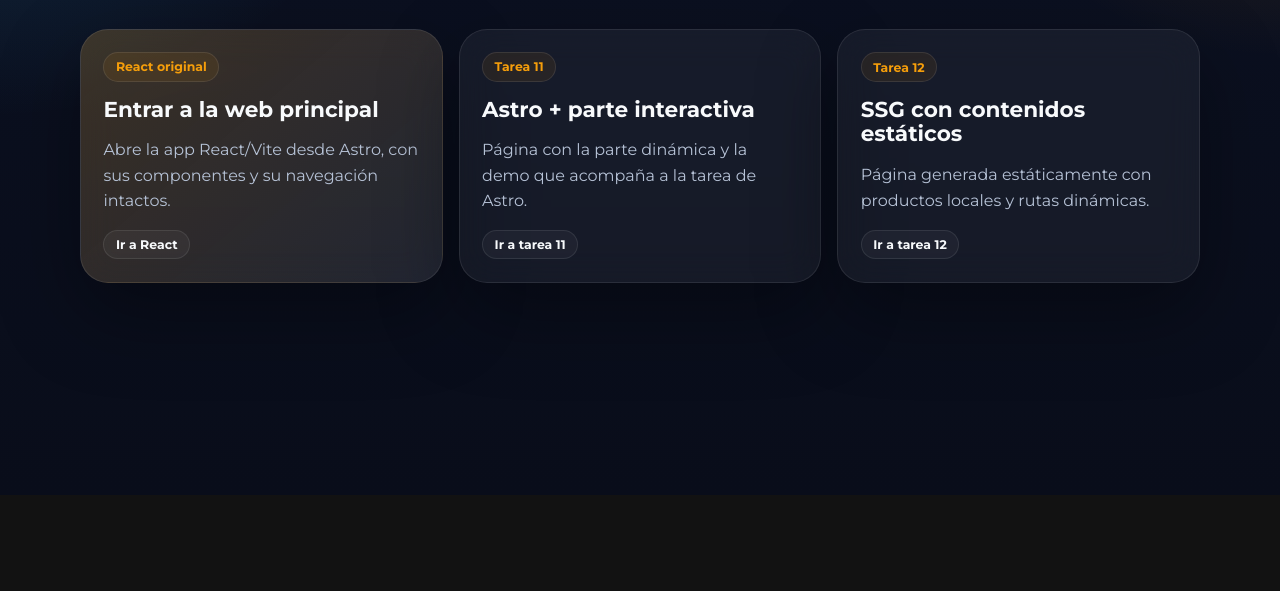
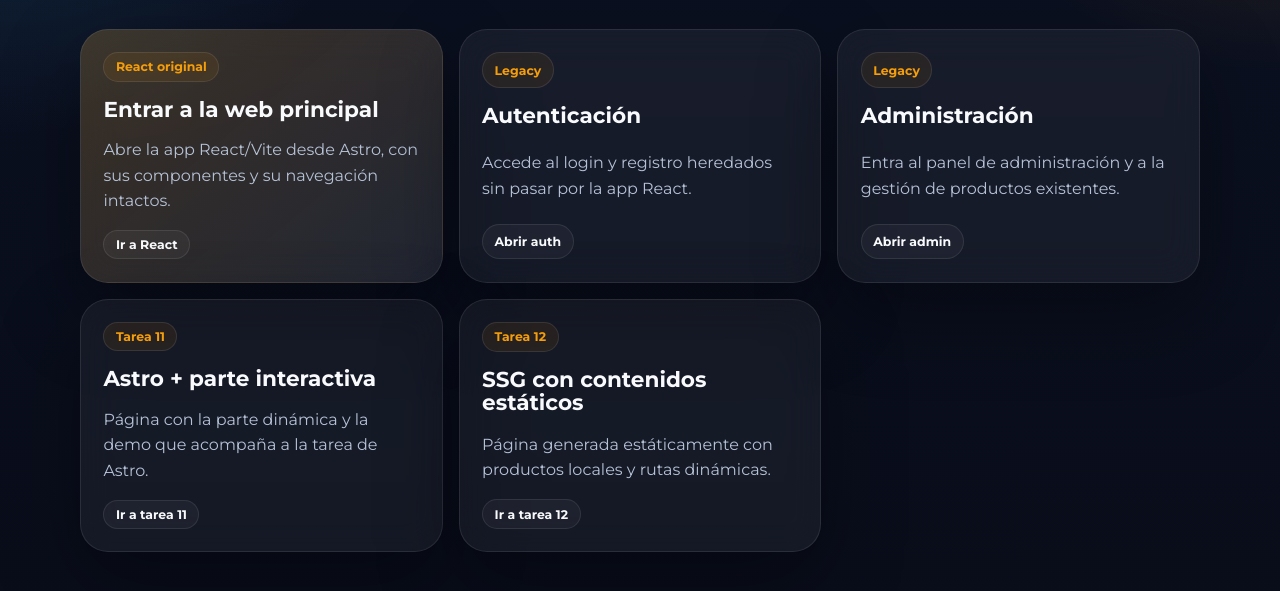
Before and after one commit to aaronblanco/SSBW, an Astro site in the folder astro/: page / in a window 1280 px wide. Shown: the part 305-896 px from the top of the page. Before the commit the page ends 800 px from the top, so only its background shows below. Built offline with nearby package versions, Linux system fonts and the light colour scheme; Astro itself is replaced by a stand-in of ours; no server answers.

Commit message:
Fix inicio de web

```diff
--- a/astro/src/pages/index.astro
+++ b/astro/src/pages/index.astro
@@ -22,6 +22,20 @@ const reactUrl = import.meta.env.PUBLIC_REACT_URL
 				<h2>Entrar a la web principal</h2>
 				<p>Abre la app React/Vite desde Astro, con sus componentes y su navegación intactos.</p>
 				<span class="cta">Ir a React</span>
+			</a>
+
+			<a class="link-card" href="/auth.html">
+				<span class="tag">Legacy</span>
+				<h2>Autenticación</h2>
+				<p>Accede al login y registro heredados sin pasar por la app React.</p>
+				<span class="cta">Abrir auth</span>
+			</a>
+
+			<a class="link-card" href="/admin.html">
+				<span class="tag">Legacy</span>
+				<h2>Administración</h2>
+				<p>Entra al panel de administración y a la gestión de productos existentes.</p>
+				<span class="cta">Abrir admin</span>
 			</a>
 
 			<a class="link-card" href="/tarea-11/">
```
Also changed, not shown: package.json (+5 -2 lines), README.md.
